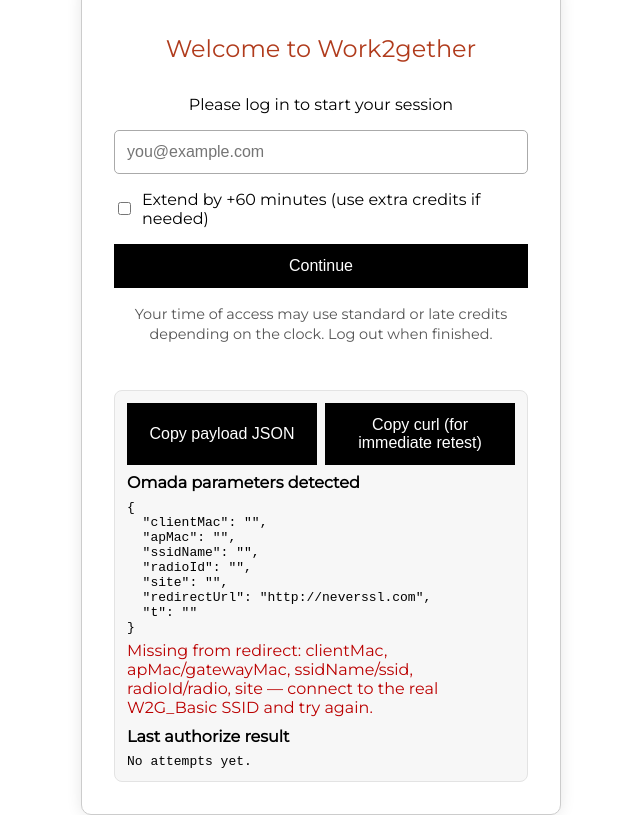
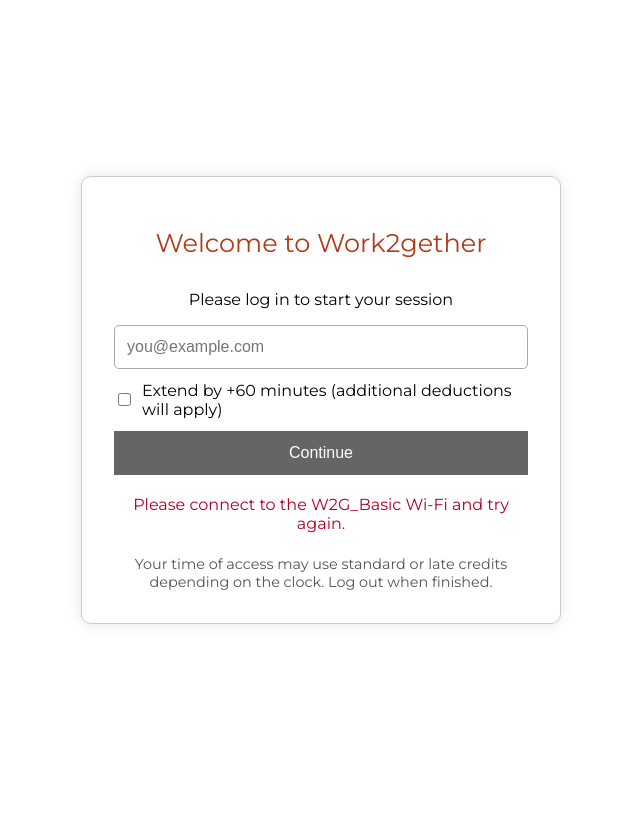
Before and after one commit to Work2gether-space/w2g-splash, a website: page index.html in a window 1280 px wide. Shown: the whole page, without its empty margins (319-959 px from the left). Drawn offline with Linux system fonts and the light colour scheme.

Commit message:
Update index.html

```diff
--- a/index.html
+++ b/index.html
@@ -11,22 +11,18 @@
     body { display: flex; justify-content: center; align-items: center; padding: 1rem; }
     .card { border: 1px solid #ccc; padding: 2rem; border-radius: 10px; box-shadow: 0 0 15px rgba(0,0,0,0.1);
             text-align: center; width: 100%; max-width: 480px; background: #fff; display: flex; flex-direction: column; }
-    .card h1 { color: #b03b1c; margin-bottom: 1rem; font-size: 1.5rem; font-weight: 400; }
+    .card h1 { color: #b03b1c; margin-bottom: 1rem; font-size: 1.6rem; font-weight: 400; }
     .card p { margin-bottom: 1rem; font-weight: 400; }
-    form { margin: 0; }
-    .field { text-align: left; margin-bottom: 1rem; }
-    .card input[type="email"] { display: block; width: 100%; padding: 0.75rem; border: 1px solid #aaa; border-radius: 5px; font-size: 1rem; }
+    form { margin: 0; display: grid; gap: 12px; }
+    .field { text-align: left; }
+    input[type="email"] { width: 100%; padding: 0.75rem; border: 1px solid #aaa; border-radius: 5px; font-size: 1rem; }
     .row { display: flex; align-items: center; gap: .5rem; justify-content: flex-start; }
-    .card button { display: block; width: 100%; padding: 0.75rem; background: #000; color: #fff; font-size: 1rem;
-                   cursor: pointer; border: 1px solid #000; border-radius: 0; transition: background .2s,color .2s; }
-    .card button:hover { background: transparent; color: #000; }
-    .info { margin-top: 1rem; font-size: .9rem; color: #555; line-height: 1.4; }
-    .error { color: #b00020; margin-top: .75rem; font-size: .95rem; min-height: 1.2em; }
-    .debug { margin-top: 16px; text-align: left; background: #f7f7f7; border: 1px solid #e3e3e3; border-radius: 8px; padding: 12px; }
-    .debug h2 { margin: 0 0 8px 0; font-size: 1rem; }
-    .debug pre { white-space: pre-wrap; word-break: break-word; margin: 0; }
-    .debug .toolbar { display: flex; gap: 8px; margin-bottom: 8px; }
-    .warn { color: #b00; margin-top: 6px; }
+    button { width: 100%; padding: 0.75rem; background: #000; color: #fff; font-size: 1rem; cursor: pointer;
+             border: 1px solid #000; border-radius: 0; transition: background .2s, color .2s; }
+    button:hover { background: transparent; color: #000; }
+    button[disabled] { opacity: .6; cursor: not-allowed; }
+    .note { margin-top: 10px; font-size: .9rem; color: #555; }
+    .error { color: #b00020; margin-top: .5rem; min-height: 1.2em; }
     @media (max-height: 560px) { body { align-items: flex-start; padding-top: 2rem; } }
   </style>
 </head>
@@ -39,12 +35,13 @@
       <div class="field">
         <input type="email" id="email" placeholder="you@example.com" autocomplete="email" required />
       </div>
+
       <div class="field row">
         <input type="checkbox" id="extend" />
-        <label for="extend">Extend by +60 minutes (use extra credits if needed)</label>
+        <label for="extend">Extend by +60 minutes (additional deductions will apply)</label>
       </div>
 
-      <!-- Hidden passthroughs filled at runtime -->
+      <!-- Hidden passthroughs (filled at runtime) -->
       <input type="hidden" id="clientMac" />
       <input type="hidden" id="apMac" />
       <input type="hidden" id="ssidName" />
@@ -52,84 +49,58 @@
       <input type="hidden" id="site" />
       <input type="hidden" id="redirectUrl" />
 
-      <button type="submit">Continue</button>
+      <button id="submitBtn" type="submit">Continue</button>
+      <div class="error" id="error" role="alert" aria-live="polite"></div>
+      <div class="note">Your time of access may use standard or late credits depending on the clock. Log out when finished.</div>
     </form>
-
-    <div class="info">
-      Your time of access may use standard or late credits depending on the clock. Log out when finished.
-    </div>
-    <div class="error" id="error" role="alert" aria-live="polite"></div>
-
-    <div class="debug">
-      <div class="toolbar">
-        <button id="copyPayload" type="button">Copy payload JSON</button>
-        <button id="copyCurl" type="button">Copy curl (for immediate retest)</button>
-      </div>
-      <h2>Omada parameters detected</h2>
-      <pre id="paramsBox">{}</pre>
-      <div id="missingBox" class="warn"></div>
-      <h2 style="margin-top: 10px;">Last authorize result</h2>
-      <pre id="resultBox">No attempts yet.</pre>
-    </div>
   </div>
 
   <script>
-    // Read query params with fallbacks Omada commonly uses
+    // Read Omada query params (with common fallbacks)
     const qs = new URLSearchParams(location.search);
     const get = (k) => qs.get(k) || '';
-    const firstNonEmpty = (...names) => {
-      for (const n of names) { const v = get(n); if (v) return v; }
-      return '';
+    const first = (...names) => { for (const n of names) { const v = get(n); if (v) return v; } return ''; };
+
+    const params = {
+      clientMac: first('clientMac', 'client_id'),
+      apMac: first('apMac', 'gatewayMac'),
+      ssidName: first('ssidName', 'ssid'),
+      radioId: first('radioId', 'radio'),
+      site: get('site'),
+      redirectUrl: (() => {
+        const r = get('redirectUrl');
+        try { return r ? decodeURIComponent(r) : 'http://neverssl.com'; }
+        catch { return 'http://neverssl.com'; }
+      })()
     };
 
-    const params = {
-      clientMac: firstNonEmpty('clientMac', 'client_id'),
-      apMac: firstNonEmpty('apMac', 'gatewayMac'),
-      ssidName: firstNonEmpty('ssidName', 'ssid'),
-      radioId: firstNonEmpty('radioId', 'radio'),
-      site: get('site'),
-      redirectUrl: (function () {
-        const r = get('redirectUrl');
-        try { return r ? decodeURIComponent(r) : 'http://neverssl.com'; } catch { return 'http://neverssl.com'; }
-      })(),
-      t: get('t')
-    };
-
-    // Populate hidden inputs for the POST
-    function fillHidden() {
+    // Fill hidden inputs
     document.getElementById('clientMac').value = params.clientMac;
     document.getElementById('apMac').value = params.apMac;
     document.getElementById('ssidName').value = params.ssidName;
     document.getElementById('radioId').value = params.radioId;
     document.getElementById('site').value = params.site;
     document.getElementById('redirectUrl').value = params.redirectUrl;
-    }
-    fillHidden();
 
-    // Show params + indicate what’s missing (if any)
-    const paramsBox = document.getElementById('paramsBox');
-    paramsBox.textContent = JSON.stringify(params, null, 2);
-
-    const missing = [];
-    if (!params.clientMac) missing.push('clientMac');
-    if (!params.apMac)     missing.push('apMac/gatewayMac');
-    if (!params.ssidName)  missing.push('ssidName/ssid');
-    if (params.radioId === '') missing.push('radioId/radio');
-    if (!params.site)      missing.push('site');
-
-    const missingBox = document.getElementById('missingBox');
-    if (missing.length) {
-      missingBox.textContent = 'Missing from redirect: ' + missing.join(', ')
-        + ' — connect to the real W2G_Basic SSID and try again.';
+    // If not on the Wi-Fi (missing essentials), disable submit with a friendly hint
+    const essentialsMissing = !params.clientMac || !params.apMac || !params.ssidName || params.radioId === '' || !params.site;
+    const submitBtn = document.getElementById('submitBtn');
+    const errorDiv = document.getElementById('error');
+    if (essentialsMissing) {
+      submitBtn.disabled = true;
+      errorDiv.textContent = 'Please connect to the W2G_Basic Wi-Fi and try again.';
     }
 
-    const errorDiv = document.getElementById("error");
-    const resultBox = document.getElementById("resultBox");
+    // Submit handler
+    document.getElementById('loginForm').addEventListener('submit', async (e) => {
+      e.preventDefault();
+      if (submitBtn.disabled) return;
+      errorDiv.textContent = '';
+      submitBtn.disabled = true;
+      submitBtn.textContent = 'Authorizing…';
 
-    document.getElementById("copyPayload").addEventListener("click", () => {
-      const email = document.getElementById("email").value.trim() || 'you@example.com';
       const payload = {
-        email,
+        email: document.getElementById('email').value.trim(),
         clientMac: params.clientMac,
         apMac: params.apMac,
         ssidName: params.ssidName,
@@ -138,72 +109,28 @@
         redirectUrl: params.redirectUrl,
         extend: document.getElementById('extend').checked
       };
-      navigator.clipboard.writeText(JSON.stringify(payload, null, 2));
-    });
-
-    document.getElementById("copyCurl").addEventListener("click", () => {
-      const email = document.getElementById("email").value.trim() || 'you@example.com';
-      const extend = document.getElementById('extend').checked ? 'true' : 'false';
-      const payload = {
-        email,
-        clientMac: params.clientMac,
-        apMac: params.apMac,
-        ssidName: params.ssidName,
-        radioId: params.radioId ? Number(params.radioId) : undefined,
-        site: params.site,
-        redirectUrl: params.redirectUrl,
-        extend: extend === 'true'
-      };
-      const body = JSON.stringify(payload).replace(/"/g, '\\"');
-      const curl = [
-        'curl -k -X POST https://splash.work2gether.space/api/authorize ^',
-        '  -H "Content-Type: application/json" ^',
-        `  -d "${body}"`
-      ].join('\n');
-      navigator.clipboard.writeText(curl);
-      alert('Copied curl. Run it immediately while the client is pending.');
-    });
-
-    document.getElementById("loginForm").addEventListener("submit", async (e) => {
-      e.preventDefault();
-      errorDiv.textContent = "";
-      resultBox.textContent = "Authorizing…";
-
-      const email = document.getElementById("email").value.trim();
-      const extend = document.getElementById("extend").checked;
-
-      const payload = {
-        email,
-        clientMac: params.clientMac,
-        apMac: params.apMac,
-        ssidName: params.ssidName,
-        radioId: params.radioId ? Number(params.radioId) : undefined,
-        site: params.site,
-        redirectUrl: params.redirectUrl,
-        extend
-      };
 
       try {
-        const res = await fetch("/api/authorize", {
-          method: "POST",
-          headers: { "Content-Type": "application/json" },
+        const res = await fetch('/api/authorize', {
+          method: 'POST',
+          headers: { 'Content-Type': 'application/json' },
           body: JSON.stringify(payload)
         });
         const txt = await res.text();
         let data = {};
         try { data = JSON.parse(txt); } catch {}
-        if (!res.ok || !data.ok) {
-          errorDiv.textContent = data.error || "Authorize failed. Try again.";
+
+        if (res.ok && data.ok && data.redirectUrl) {
+          location.href = data.redirectUrl;
+          return;
         }
-        resultBox.textContent = JSON.stringify({ status: res.status, body: data }, null, 2);
-        if (data.ok && data.redirectUrl) {
-          // Uncomment to auto-redirect on success:
-          // location.href = data.redirectUrl;
-        }
+
+        errorDiv.textContent = (data && data.error) ? data.error : 'Authorize failed. Try again.';
       } catch (err) {
-        console.error("[SPLASH] submit error", err);
-        errorDiv.textContent = "Network error. Try again.";
-        resultBox.textContent = JSON.stringify({ ok: false, error: String(err) }, null, 2);
+        errorDiv.textContent = 'Network error. Try again.';
+      } finally {
+        submitBtn.disabled = false;
+        submitBtn.textContent = 'Continue';
       }
     });
   </script>
```
Lines whose indentation alone changed are shown as unchanged.
